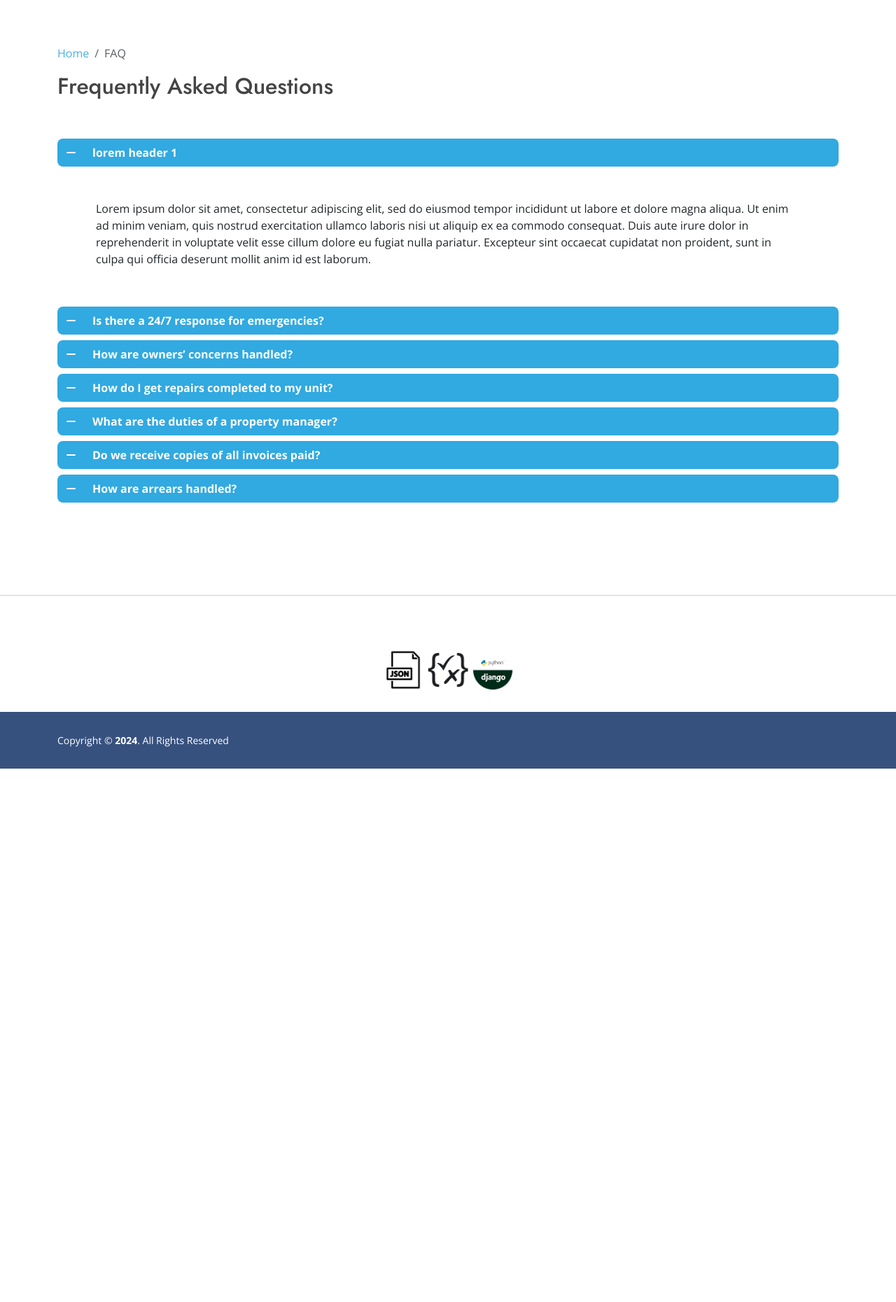
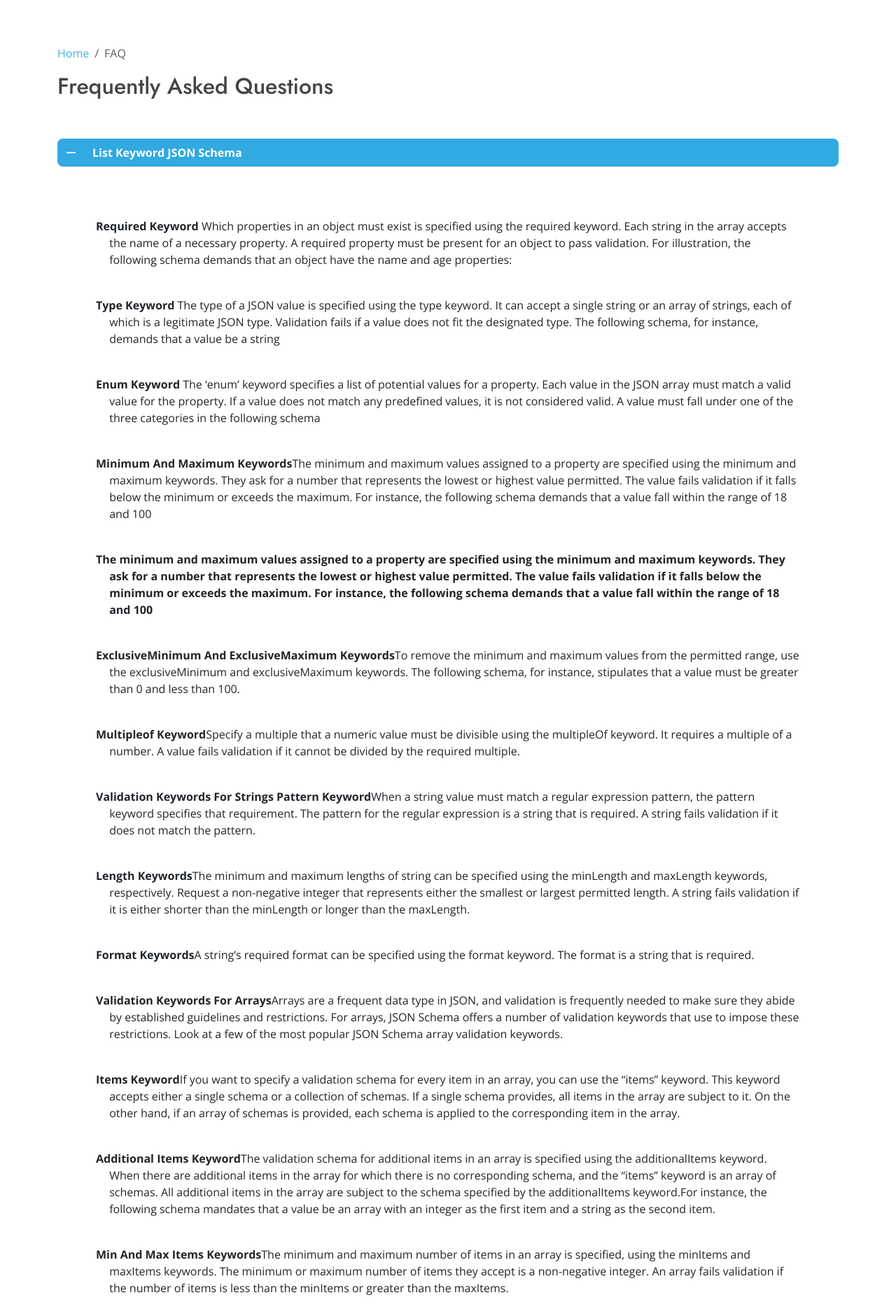
Before and after one commit to oktavianbayuw/django_json_schema_fe, a Django app: page /faq in a window 1280 px wide. Shown: the part 60-1920 px from the top of the page at 70% size. Before the commit the page ends 1158 px from the top, so only its background shows below. Run offline with Django 4.2, Linux system fonts and the light colour scheme; some libraries are stand-ins or nearby versions.

Commit message:
update index faq

```diff
--- a/django_json_schema_fe/templates/faq/index.html
+++ b/django_json_schema_fe/templates/faq/index.html
@@ -96,7 +96,7 @@ Page{%endblock %} {%block main_content%}
             <i
               class="fas fa-minus text-center d-flex align-items-center justify-content-center h-100"
             ></i
-            >lorem header 1
+            >List Keyword JSON Schema
           </button>
         </div>
         <div
@@ -106,15 +106,28 @@ Page{%endblock %} {%block main_content%}
           data-parent="#accordion"
         >
           <div class="card-body accordion-body">
-            <p>
-              Lorem ipsum dolor sit amet, consectetur adipiscing elit, sed do
-              eiusmod tempor incididunt ut labore et dolore magna aliqua. Ut
-              enim ad minim veniam, quis nostrud exercitation ullamco laboris
-              nisi ut aliquip ex ea commodo consequat. Duis aute irure dolor in
-              reprehenderit in voluptate velit esse cillum dolore eu fugiat
-              nulla pariatur. Excepteur sint occaecat cupidatat non proident,
-              sunt in culpa qui officia deserunt mollit anim id est laborum.
-            </p>
+            <ul>
+              <li><p><strong>Required Keyword</strong> Which properties in an object must exist is specified using the required keyword. Each string in the array accepts the name of a necessary property. A required property must be present for an object to pass validation. For illustration, the following schema demands that an object have the name and age properties:</p></li>
+              <li><p><strong>Type Keyword </strong>The type of a JSON value is specified using the type keyword. It can accept a single string or an array of strings, each of which is a legitimate JSON type. Validation fails if a value does not fit the designated type. The following schema, for instance, demands that a value be a string</p></li>
+              <li><p><strong>Enum Keyword </strong>The ‘enum’ keyword specifies a list of potential values for a property. Each value in the JSON array must match a valid value for the property. If a value does not match any predefined values, it is not considered valid. A value must fall under one of the three categories in the following schema</p></li>
+              <li><p><strong>Minimum And Maximum Keywords</strong>The minimum and maximum values assigned to a property are specified using the minimum and maximum keywords. They ask for a number that represents the lowest or highest value permitted. The value fails validation if it falls below the minimum or exceeds the maximum. For instance, the following schema demands that a value fall within the range of 18 and 100</p></li>
+              <li><p><strong>The minimum and maximum values assigned to a property are specified using the minimum and maximum keywords. They ask for a number that represents the lowest or highest value permitted. The value fails validation if it falls below the minimum or exceeds the maximum. For instance, the following schema demands that a value fall within the range of 18 and 100</strong></p></li>
+              <li><p><strong>ExclusiveMinimum And ExclusiveMaximum Keywords</strong>To remove the minimum and maximum values from the permitted range, use the exclusiveMinimum and exclusiveMaximum keywords. The following schema, for instance, stipulates that a value must be greater than 0 and less than 100.</p></li>
+              <li><p><strong>Multipleof Keyword</strong>Specify a multiple that a numeric value must be divisible using the multipleOf keyword. It requires a multiple of a number. A value fails validation if it cannot be divided by the required multiple.</p></li>
+              <li><p><strong>Validation Keywords For Strings Pattern Keyword</strong>When a string value must match a regular expression pattern, the pattern keyword specifies that requirement. The pattern for the regular expression is a string that is required. A string fails validation if it does not match the pattern.</p></li>
+              <li><p><strong>Length Keywords</strong>The minimum and maximum lengths of string can be specified using the minLength and maxLength keywords, respectively. Request a non-negative integer that represents either the smallest or largest permitted length. A string fails validation if it is either shorter than the minLength or longer than the maxLength.</p></li>
+              <li><p><strong>Format Keywords</strong>A string’s required format can be specified using the format keyword. The format is a string that is required.</p></li>
+              <li><p><strong>Validation Keywords For Arrays</strong>Arrays are a frequent data type in JSON, and validation is frequently needed to make sure they abide by established guidelines and restrictions. For arrays, JSON Schema offers a number of validation keywords that use to impose these restrictions. Look at a few of the most popular JSON Schema array validation keywords.</p></li>
+              <li><p><strong>Items Keyword</strong>If you want to specify a validation schema for every item in an array, you can use the “items” keyword. This keyword accepts either a single schema or a collection of schemas. If a single schema provides, all items in the array are subject to it. On the other hand, if an array of schemas is provided, each schema is applied to the corresponding item in the array.</p></li>
+              <li><p><strong>Additional Items Keyword</strong>The validation schema for additional items in an array is specified using the additionalItems keyword. When there are additional items in the array for which there is no corresponding schema, and the “items” keyword is an array of schemas. All additional items in the array are subject to the schema specified by the additionalItems keyword.For instance, the following schema mandates that a value be an array with an integer as the first item and a string as the second item.</p></li>
+              <li><p><strong>Min And Max Items Keywords</strong>The minimum and maximum number of items in an array is specified, using the minItems and maxItems keywords. The minimum or maximum number of items they accept is a non-negative integer. An array fails validation if the number of items is less than the minItems or greater than the maxItems.</p></li>
+              <li><p><strong>Unique Items Keyword</strong>To specify whether each item in an array must be unique, use the uniqueItems keyword. It accepts a boolean result. If true, each element of the array needs to be distinct. Items repeat if set to false or excluded.</p></li>
+              <li><p><strong>Validation Keywords For Objects Properties Keyword</strong>For each property of an object, a schema using the properties keyword. It requires the object whose keys are the names of the properties and whose values are schemas outlining those properties.</p></li>
+              <li><p><strong>Additional Properties Keyword</strong>The validation schema for additional properties in an object is specified using the additionalProperties keyword. It is used when the properties keyword does not specify a schema for every other object’s properties. All additional properties in the object will have the schema specified by the additionalProperties keyword applied to them.</p></li>
+              <li><p><strong>Min And Max Properties Keywords</strong>The minimum and maximum number of properties in an object is specified particularly by the minProperties and maxProperties keywords. The minimum or maximum number of properties they can accept is a non-negative integer. An object fails validation if it has fewer properties than the minProperties or more properties than the maxProperties.</p></li>
+              <li><p><strong>Dependencies Keyword</strong>Dependencies between object properties are specified using the dependencies keyword. It requires an object with schemas or arrays of property names as values and property names as keys. The corresponding schema or array of property names must be present if the object’s key property is present.</p></li>
+            </ul>
+            <p>Referensi : <a href="https://www.qatouch.com/blog/validating-json-schema/">https://www.qatouch.com/blog/validating-json-schema/</a></p>
           </div>
         </div>
       </div>
@@ -133,7 +146,7 @@ Page{%endblock %} {%block main_content%}
             <i
               class="fas fa-minus text-center d-flex align-items-center justify-content-center h-100"
             ></i
-            >Is there a 24/7 response for emergencies?
+            >The Data Structures and Data Types
           </button>
         </div>
         <div
@@ -143,15 +156,15 @@ Page{%endblock %} {%block main_content%}
           data-parent="#accordion"
         >
           <div class="card-body accordion-body">
-            <p>
-              Lorem ipsum dolor sit amet, consectetur adipiscing elit, sed do
-              eiusmod tempor incididunt ut labore et dolore magna aliqua. Ut
-              enim ad minim veniam, quis nostrud exercitation ullamco laboris
-              nisi ut aliquip ex ea commodo consequat. Duis aute irure dolor in
-              reprehenderit in voluptate velit esse cillum dolore eu fugiat
-              nulla pariatur. Excepteur sint occaecat cupidatat non proident,
-              sunt in culpa qui officia deserunt mollit anim id est laborum.
-            </p>
+            <ul>
+              <li><p><strong>Array</strong> A JSON Schema definition is close to the actual JSON document itself</p></li>
+              <li><p><strong>Object</strong> The property “type” describes in this case that we expect the JSON document to be an array.</p></li>
+              <li><p><strong>Object properties</strong>we can define the object properties and their type:</p></li>
+              <li><p><strong>Validation keywords</strong>Now comes the interesting part: we can use validation keywords to define that the properties “name” and “age” are required (properties are optional by default), that age must be a positive number, and that the email must contain an actual valid email address. Note that we already used the most common validation keyword before, that is “type”.</p></li>
+              <li><p><strong>Schema keywords</strong></p></li>
+              <li><p><strong>Documentation</strong></p></li>
+            </ul>
+            <p>Referensi : <a href="https://jsoneditoronline.org/indepth/validate/json-schema-validator/">https://jsoneditoronline.org/indepth/validate/json-schema-validator/</a></p>
           </div>
         </div>
       </div>
@@ -170,7 +183,7 @@ Page{%endblock %} {%block main_content%}
             <i
               class="fas fa-minus text-center d-flex align-items-center justify-content-center h-100"
             ></i
-            >How are owners’ concerns handled?
+            >How To Generate Json Schema Online
           </button>
         </div>
         <div
@@ -180,163 +193,7 @@ Page{%endblock %} {%block main_content%}
           data-parent="#accordion"
         >
           <div class="card-body accordion-body">
-            <p>
-              Lorem ipsum dolor sit amet, consectetur adipiscing elit, sed do
-              eiusmod tempor incididunt ut labore et dolore magna aliqua. Ut
-              enim ad minim veniam, quis nostrud exercitation ullamco laboris
-              nisi ut aliquip ex ea commodo consequat. Duis aute irure dolor in
-              reprehenderit in voluptate velit esse cillum dolore eu fugiat
-              nulla pariatur. Excepteur sint occaecat cupidatat non proident,
-              sunt in culpa qui officia deserunt mollit anim id est laborum.
-            </p>
-          </div>
-        </div>
-      </div>
-      <div
-        class="card border-0 wow fadeInUp"
-        style="visibility: visible; animation-name: fadeInUp"
-      >
-        <div class="card-header p-0 border-0" id="heading-242">
-          <button
-            class="btn btn-link accordion-title border-0 collapsed"
-            data-toggle="collapse"
-            data-target="#collapse-242"
-            aria-expanded="false"
-            aria-controls="#collapse-242"
-          >
-            <i
-              class="fas fa-minus text-center d-flex align-items-center justify-content-center h-100"
-            ></i
-            >How do I get repairs completed to my unit?
-          </button>
-        </div>
-        <div
-          id="collapse-242"
-          class="collapse"
-          aria-labelledby="heading-242"
-          data-parent="#accordion"
-        >
-          <div class="card-body accordion-body">
-            <p>
-              Lorem ipsum dolor sit amet, consectetur adipiscing elit, sed do
-              eiusmod tempor incididunt ut labore et dolore magna aliqua. Ut
-              enim ad minim veniam, quis nostrud exercitation ullamco laboris
-              nisi ut aliquip ex ea commodo consequat. Duis aute irure dolor in
-              reprehenderit in voluptate velit esse cillum dolore eu fugiat
-              nulla pariatur. Excepteur sint occaecat cupidatat non proident,
-              sunt in culpa qui officia deserunt mollit anim id est laborum.
-            </p>
-          </div>
-        </div>
-      </div>
-      <div
-        class="card border-0 wow fadeInUp"
-        style="visibility: visible; animation-name: fadeInUp"
-      >
-        <div class="card-header p-0 border-0" id="heading-243">
-          <button
-            class="btn btn-link accordion-title border-0 collapsed"
-            data-toggle="collapse"
-            data-target="#collapse-243"
-            aria-expanded="false"
-            aria-controls="#collapse-243"
-          >
-            <i
-              class="fas fa-minus text-center d-flex align-items-center justify-content-center h-100"
-            ></i
-            >What are the duties of a property manager?
-          </button>
-        </div>
-        <div
-          id="collapse-243"
-          class="collapse"
-          aria-labelledby="heading-243"
-          data-parent="#accordion"
-        >
-          <div class="card-body accordion-body">
-            <p>
-              Lorem ipsum dolor sit amet, consectetur adipiscing elit, sed do
-              eiusmod tempor incididunt ut labore et dolore magna aliqua. Ut
-              enim ad minim veniam, quis nostrud exercitation ullamco laboris
-              nisi ut aliquip ex ea commodo consequat. Duis aute irure dolor in
-              reprehenderit in voluptate velit esse cillum dolore eu fugiat
-              nulla pariatur. Excepteur sint occaecat cupidatat non proident,
-              sunt in culpa qui officia deserunt mollit anim id est laborum.
-            </p>
-          </div>
-        </div>
-      </div>
-      <div
-        class="card border-0 wow fadeInUp"
-        style="visibility: visible; animation-name: fadeInUp"
-      >
-        <div class="card-header p-0 border-0" id="heading-244">
-          <button
-            class="btn btn-link accordion-title border-0 collapsed"
-            data-toggle="collapse"
-            data-target="#collapse-244"
-            aria-expanded="false"
-            aria-controls="#collapse-244"
-          >
-            <i
-              class="fas fa-minus text-center d-flex align-items-center justify-content-center h-100"
-            ></i
-            >Do we receive copies of all invoices paid?
-          </button>
-        </div>
-        <div
-          id="collapse-244"
-          class="collapse"
-          aria-labelledby="heading-244"
-          data-parent="#accordion"
-        >
-          <div class="card-body accordion-body">
-            <p>
-              Lorem ipsum dolor sit amet, consectetur adipiscing elit, sed do
-              eiusmod tempor incididunt ut labore et dolore magna aliqua. Ut
-              enim ad minim veniam, quis nostrud exercitation ullamco laboris
-              nisi ut aliquip ex ea commodo consequat. Duis aute irure dolor in
-              reprehenderit in voluptate velit esse cillum dolore eu fugiat
-              nulla pariatur. Excepteur sint occaecat cupidatat non proident,
-              sunt in culpa qui officia deserunt mollit anim id est laborum.
-            </p>
-          </div>
-        </div>
-      </div>
-      <div
-        class="card border-0 wow fadeInUp"
-        style="visibility: visible; animation-name: fadeInUp"
-      >
-        <div class="card-header p-0 border-0" id="heading-245">
-          <button
-            class="btn btn-link accordion-title border-0 collapsed"
-            data-toggle="collapse"
-            data-target="#collapse-245"
-            aria-expanded="false"
-            aria-controls="#collapse-245"
-          >
-            <i
-              class="fas fa-minus text-center d-flex align-items-center justify-content-center h-100"
-            ></i
-            >How are arrears handled?
-          </button>
-        </div>
-        <div
-          id="collapse-245"
-          class="collapse"
-          aria-labelledby="heading-245"
-          data-parent="#accordion"
-        >
-          <div class="card-body accordion-body">
-            <p>
-              Lorem ipsum dolor sit amet, consectetur adipiscing elit, sed do
-              eiusmod tempor incididunt ut labore et dolore magna aliqua. Ut
-              enim ad minim veniam, quis nostrud exercitation ullamco laboris
-              nisi ut aliquip ex ea commodo consequat. Duis aute irure dolor in
-              reprehenderit in voluptate velit esse cillum dolore eu fugiat
-              nulla pariatur. Excepteur sint occaecat cupidatat non proident,
-              sunt in culpa qui officia deserunt mollit anim id est laborum.
-            </p>
+            <p>Referensi : <a href="https://www.liquid-technologies.com/online-json-to-schema-converter">https://www.liquid-technologies.com/online-json-to-schema-converter</a></p>
           </div>
         </div>
       </div>
```
